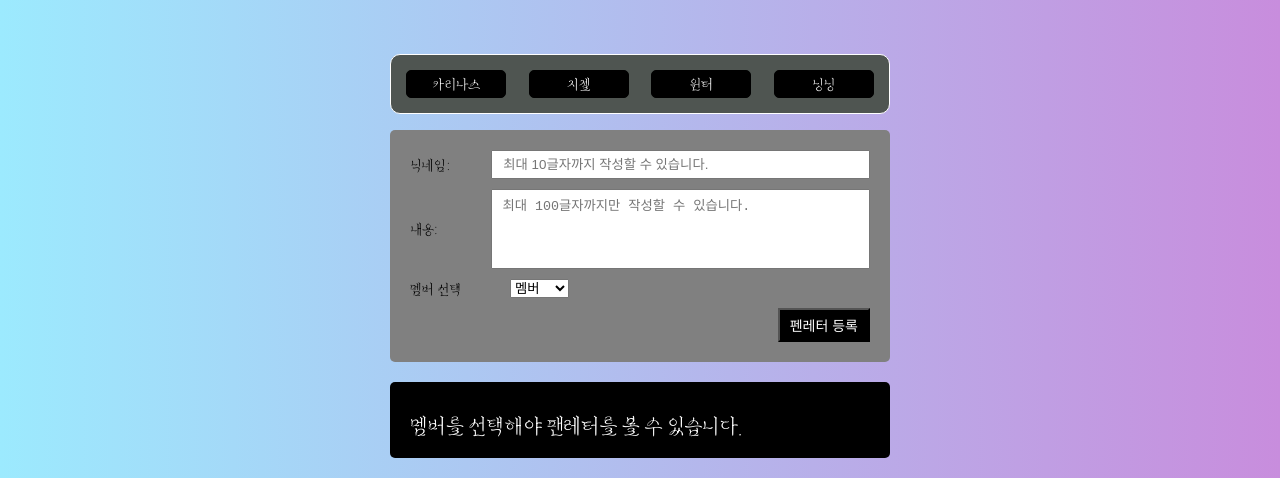
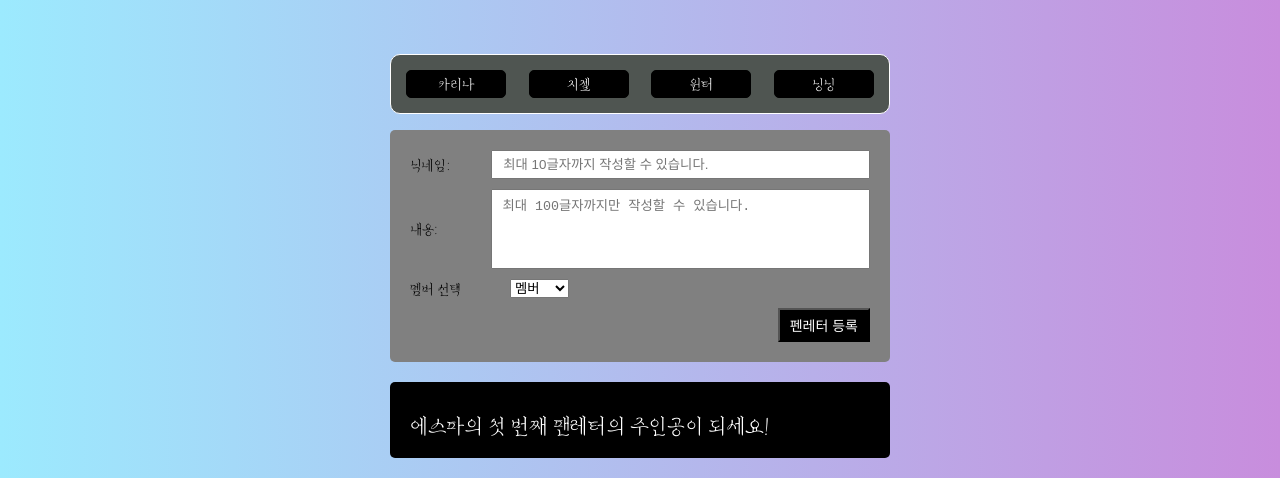
Before and after one commit to LeeJunGoo/sparta-project-fanLetter-refactoring, a React (Create React App) app: page / in a window 1280 px wide. Shown: the part 266-754 px from the top of the page. Built offline with nearby package versions, Linux system fonts and the light colour scheme.

Commit message:
redux-toolkit으로 변경

```diff
--- a/package.json
+++ b/package.json
@@ -3,11 +3,13 @@
   "version": "0.1.0",
   "private": true,
   "dependencies": {
+    "@reduxjs/toolkit": "^2.2.1",
     "@testing-library/jest-dom": "^5.17.0",
     "@testing-library/react": "^13.4.0",
     "@testing-library/user-event": "^13.5.0",
     "react": "^18.2.0",
     "react-dom": "^18.2.0",
+    "react-redux": "^9.1.0",
     "react-router-dom": "^6.21.3",
     "react-scripts": "5.0.1",
     "serve": "^14.2.1",
--- a/src/components/DetailList.jsx
+++ b/src/components/DetailList.jsx
@@ -13,19 +13,21 @@ import {
   DetailHeader,
   DetailTextArea,
 } from "style/Styles";
-import React, { useContext, useState } from "react";
+import React, { useState } from "react";
 import { useNavigate, useParams } from "react-router-dom";
-import { LatterContextProvider } from "context/LatterContext";
+import { useDispatch, useSelector } from "react-redux";
+import { modifyList, deleteList } from "../redux/modules/lists";
 
 function DetailList() {
-  const { data, setData } = useContext(LatterContextProvider);
+  const lists = useSelector((state) => state.lists);
+  const dispatch = useDispatch();
 
   //useParams()에서 받아온 데이터는 객체 형태이다.
   const { id } = useParams(); //Router에서 ":id" useParams를 통해 동적 매개변수 할당
   const navigate = useNavigate();
 
   //해당 id와 일치한 데이터 정보
-  const detailData = data.find((item) => item.id === id);
+  const detailData = lists.find((item) => item.id === id);
 
   const [isUpdateMode, setIsUpdateMode] = useState(false); //수정 및 취소 버튼
   const [inputValue, setInputValue] = useState(detailData.content); //글 입력
@@ -49,18 +51,11 @@ function DetailList() {
     }
 
     // 데이터 수정
-    setData((prev) => {
-      // 해당 id를 제외한 나머지 배열들
-      const filterPrev = prev.filter((item) => (item.id !== id ? true : false));
-      // 해당 id 데이터의 내용을 수정
-      detailData.content = inputValue;
-
-      // 수정된 내용을 맨 앞으로 이동
-      return [detailData, ...filterPrev];
-    });
+    dispatch(modifyList({ id, inputValue }));
 
     // 수정 버튼 초기화
     setIsUpdateMode(!isUpdateMode);
+
     alert("수정되었습니다.");
     navigate("/");
   };
@@ -71,7 +66,7 @@ function DetailList() {
   //삭제 버튼 이벤트 핸들러
   const deleteOnClickEventHandler = () => {
     if (window.confirm("정말 삭제하시겠습니까?")) {
-      setData((prev) => prev.filter((item) => item.id !== id));
+      dispatch(deleteList(id));
       alert("정상적으로 삭제되었습니다.");
       navigate("/");
     } else {
--- a/src/components/Form.jsx
+++ b/src/components/Form.jsx
@@ -7,16 +7,17 @@ import {
   BodyRegisterButton,
   BodyTextArea,
 } from "style/Styles";
-import profile from "assets/images/profile.png";
-import { useContext, useState } from "react";
-import { LatterContextProvider } from "context/LatterContext";
-import { HomeContextProvider } from "context/HomeContext";
+import profile from "../assets/images/profile.png";
+import { useState } from "react";
+import { useDispatch } from "react-redux";
+import { addList } from "../redux/modules/lists";
+import { selectMember } from "../redux/modules/member";
 function Form() {
   const [nickname, setNickname] = useState("");
   const [content, setContent] = useState("");
   const [writedTo, setWritedTo] = useState("");
-  const { setSelectedMember } = useContext(HomeContextProvider);
-  const { setData } = useContext(LatterContextProvider);
+
+  const dispatch = useDispatch();
 
   const date = new Date().toLocaleDateString("ko-KR", {
     year: "numeric",
@@ -59,24 +60,22 @@ function Form() {
       setWritedTo(""); // //비동기 처리로 인해 변경된 내용이 바로 적용되지 않아 아래의 코드가 정상 작동된다.
 
       //해당 멤버 리스트로 이동
-      setSelectedMember(writedTo);
+      dispatch(selectMember(writedTo));
+      // setSelectedMember(writedTo);
     }
   };
 
   const dataAdd = () => {
-    setData((prev) => {
-      return [
-        {
-          createdAt: date,
-          nickname,
-          avatar: profile,
-          content,
-          writedTo,
-          id: prev.length + "1",
-        }, //문자로 형변환 시킨 이유) 더미 데이터의 id값이 문자로 저장되어있기 때문이다.
-        ...prev,
-      ];
-    });
+    const newData = {
+      createdAt: date,
+      nickname,
+      avatar: profile,
+      content,
+      writedTo,
+      id: crypto.randomUUID(),
+    }; //문자로 형변환 시킨 이유) 더미 데이터의 id값이 문자로 저장되어있기 때문이다.
+
+    dispatch(addList(newData));
   };
 
   return (
--- a/src/components/Header.jsx
+++ b/src/components/Header.jsx
@@ -1,22 +1,24 @@
-import React, { useContext } from "react";
+import React from "react";
 import {
   HeaderBackground,
   HeaderList,
   HeaderItem,
   HeaderNav,
 } from "../style/Styles.jsx";
-import { HomeContextProvider } from "context/HomeContext.jsx";
 import { useNavigate } from "react-router-dom";
+import { useDispatch, useSelector } from "react-redux";
+import { selectMember } from "../redux/modules/member.js";
 
 function Header() {
-  const { selectedMember, setSelectedMember } = useContext(HomeContextProvider);
   //멤버 UI 형성
-  const aespa = ["카리나스", "지젤", "윈터", "닝닝"];
+  const aespa = ["카리나", "지젤", "윈터", "닝닝"];
 
   const navigate = useNavigate();
+  const dispatch = useDispatch();
+  const selectedMember = useSelector((state) => state.members);
 
   const memberClickEvent = (name) => {
-    setSelectedMember(name);
+    dispatch(selectMember(name));
   };
 
   //로그인 버튼
--- a/src/components/List.jsx
+++ b/src/components/List.jsx
@@ -1,14 +1,13 @@
 import { FooterBackground, FooterList, DetailMemberName } from "style/Styles";
 import ListItem from "./ListItem";
-import { useContext } from "react";
-import { LatterContextProvider } from "context/LatterContext";
-import { HomeContextProvider } from "context/HomeContext";
+import { useSelector } from "react-redux";
 
 function List() {
-  const { data } = useContext(LatterContextProvider);
-  const { selectedMember } = useContext(HomeContextProvider);
+  const lists = useSelector((state) => state.lists);
+  const selectedMember = useSelector((state) => state.members);
+
   //멤버 UI에서 클릭한 해당 멤버의 정보
-  const filterData = data.filter((data) =>
+  const filterData = lists.filter((data) =>
     data.writedTo === selectedMember ? true : false
   );
 
--- a/src/context/HomeContext.jsx
+++ b/src/context/HomeContext.jsx
@@ -1,19 +1,19 @@
-import React, { createContext } from "react";
-import { useState } from "react";
+// import React, { createContext } from "react";
+// import { useState } from "react";
 
-export const HomeContextProvider = createContext(null);
+// export const HomeContextProvider = createContext(null);
 
-////index.js에서 HomeContext 안에 있는 요소를 매개변수인 ({children})으로 가져온다.
-//children: App
-function HomeContext({ children }) {
-  const [selectedMember, setSelectedMember] = useState("");
-  return (
-    //Context.provider를 사용하여 props로 전달
-    //{children} : HomeContext에서 받아온 children을 provider의 범위로 지정
-    <HomeContextProvider.Provider value={{ selectedMember, setSelectedMember }}>
-      {children}
-    </HomeContextProvider.Provider>
-  );
-}
+// ////index.js에서 HomeContext 안에 있는 요소를 매개변수인 ({children})으로 가져온다.
+// //children: App
+// function HomeContext({ children }) {
+//   const [selectedMember, setSelectedMember] = useState("");
+//   return (
+//     //Context.provider를 사용하여 props로 전달
+//     //{children} : HomeContext에서 받아온 children을 provider의 범위로 지정
+//     <HomeContextProvider.Provider value={{ selectedMember, setSelectedMember }}>
+//       {children}
+//     </HomeContextProvider.Provider>
+//   );
+// }
 
-export default HomeContext;
+// export default HomeContext;
--- a/src/context/LatterContext.jsx
+++ b/src/context/LatterContext.jsx
@@ -1,19 +1,19 @@
-import React, { createContext, useState } from "react";
-import fakeData from "fakeData.json";
+// import React, { createContext, useState } from "react";
+// import fakeData from "fakeData.json";
 
-export const LatterContextProvider = createContext(null);
+// export const LatterContextProvider = createContext(null);
 
-//index.js에서 LatterContext 안에 있는 요소를 매개변수인 ({children})으로 가져온다.
-//children: App
-function LatterContext({ children }) {
-  const [data, setData] = useState(fakeData);
-  return (
-    //Context.provider를 사용하여 props로 전달
-    //{children} : LatterContext에서 받아온 children을 provider의 범위로 지정
-    <LatterContextProvider.Provider value={{ data, setData }}>
-      {children}
-    </LatterContextProvider.Provider>
-  );
-}
+// //index.js에서 LatterContext 안에 있는 요소를 매개변수인 ({children})으로 가져온다.
+// //children: App
+// function LatterContext({ children }) {
+//   const [data, setData] = useState(fakeData);
+//   return (
+//     //Context.provider를 사용하여 props로 전달
+//     //{children} : LatterContext에서 받아온 children을 provider의 범위로 지정
+//     <LatterContextProvider.Provider value={{ data, setData }}>
+//       {children}
+//     </LatterContextProvider.Provider>
+//   );
+// }
 
-export default LatterContext;
+// export default LatterContext;
--- a/src/index.jsx
+++ b/src/index.jsx
@@ -2,14 +2,12 @@ import React from "react";
 import ReactDOM from "react-dom/client";
 import App from "./App";
 import "./reset.css";
-import LatterContext from "context/LatterContext";
-import HomeContext from "context/HomeContext";
+import { Provider } from "react-redux";
+import store from "./redux/config/configStore";
 
 const root = ReactDOM.createRoot(document.getElementById("root"));
 root.render(
-  <LatterContext>
-    <HomeContext>
-      <App />
-    </HomeContext>
-  </LatterContext>
+  <Provider store={store}>
+    <App />
+  </Provider>
 );
--- /dev/null
+++ b/src/redux/config/configStore.js
@@ -0,0 +1,13 @@
+import { configureStore } from "@reduxjs/toolkit";
+import lists from "../modules/lists";
+import members from "../modules/member";
+//전역 state 관리 저장소(관리소)
+//redux toolkit 설치
+const store = configureStore({
+  reducer: {
+    lists: lists,
+    members: members,
+  },
+});
+
+export default store;
--- /dev/null
+++ b/src/redux/modules/lists.js
@@ -0,0 +1,47 @@
+import { createSlice } from "@reduxjs/toolkit";
+
+//초기값 설정
+const initialState = [];
+
+//redux slice 설정
+
+const listSlice = createSlice({
+  name: "lists",
+  initialState,
+  //reducer + action 합쳐진 형태
+  reducers: {
+    //초기 데이터 저장
+    setList: (state, action) => {
+      return (state = action.payload);
+    },
+
+    //추가 기능
+    addList: (state, action) => {
+      return [action.payload, ...state];
+    },
+
+    //삭제 기능
+    deleteList: (state, action) => {
+      return state.filter((item) => item.id !== action.payload);
+    },
+
+    //수정 기능
+    modifyList: (state, action) => {
+      const { id, inputValue } = action.payload;
+      console.log(action);
+
+      return state.map((item) => {
+        if (item.id === id) {
+          return { ...item, content: inputValue };
+        } else {
+          return item;
+        }
+      });
+    },
+  },
+});
+
+//export
+export const { setList, addList, modifyList, deleteList } = listSlice.actions;
+
+export default listSlice.reducer;
--- /dev/null
+++ b/src/redux/modules/member.js
@@ -0,0 +1,20 @@
+import { createSlice } from "@reduxjs/toolkit";
+
+//초기값
+const initialState = ["에스파"];
+
+const memberSlice = createSlice({
+  name: "members",
+  initialState,
+  reducers: {
+    selectMember: (state, action) => {
+      return (state = action.payload);
+    },
+  },
+});
+
+//actions
+export const { selectMember } = memberSlice.actions;
+
+//reducer
+export default memberSlice.reducer;
```
Also changed, not shown: src/redux/modules/users.js (added), 1 other file (tests, documents, lock files or other folders).
